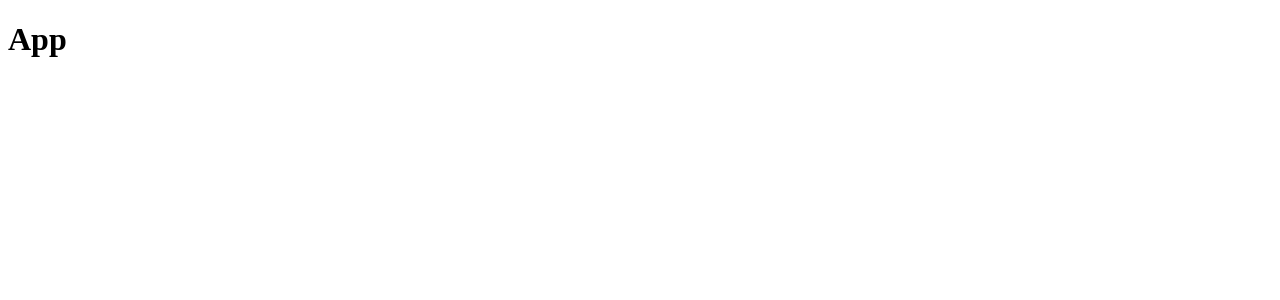
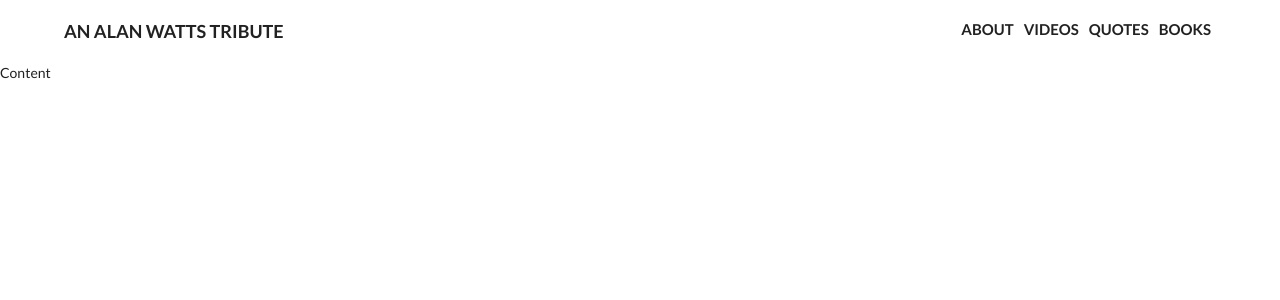
Before and after one commit to afutofu/an-alan-watts-tribute, a React (Create React App) app: page / in a window 1280 px wide. Shown: the top 300 px of the page. Built offline with nearby package versions, Linux system fonts and the light colour scheme.

Commit message:
Added Navbar

```diff
--- a/public/index.html
+++ b/public/index.html
@@ -15,6 +15,10 @@
       user's mobile device or desktop. See https://developers.google.com/web/fundamentals/web-app-manifest/
     -->
     <link rel="manifest" href="%PUBLIC_URL%/manifest.json" />
+    <link
+      rel="stylesheet"
+      href="https://cdn.jsdelivr.net/npm/semantic-ui@2.4.2/dist/semantic.min.css"
+    />
     <!--
       Notice the use of %PUBLIC_URL% in the tags above.
       It will be replaced with the URL of the `public` folder during the build.
--- a/src/App.js
+++ b/src/App.js
@@ -1,9 +1,12 @@
 import React from "react";
+
+import Navbar from "./components/Navbar/Navbar";
 
 const app = () => {
   return (
     <div>
-      <h1>App</h1>
+      <Navbar />
+      Content
     </div>
   );
 };
--- /dev/null
+++ b/src/components/Navbar/Navbar.js
@@ -0,0 +1,21 @@
+import React from "react";
+
+import classes from "./Navbar.module.css";
+
+const navbar = () => {
+  return (
+    <div className={classes.Navbar}>
+      <div className={classes.Title}>
+        <h3>AN ALAN WATTS TRIBUTE</h3>
+      </div>
+      <div className={classes.Links}>
+        <h4>ABOUT</h4>
+        <h4>VIDEOS</h4>
+        <h4>QUOTES</h4>
+        <h4>BOOKS</h4>
+      </div>
+    </div>
+  );
+};
+
+export default navbar;
--- /dev/null
+++ b/src/components/Navbar/Navbar.module.css
@@ -0,0 +1,18 @@
+.Navbar {
+  margin: 20px auto;
+  width: 90%;
+  display: flex;
+  justify-content: space-between;
+}
+
+.Title {
+}
+
+.Links {
+  display: flex;
+  align-items: flex-start;
+}
+
+.Links h4 {
+  margin: 0 5px;
+}
--- a/src/index.js
+++ b/src/index.js
@@ -3,4 +3,6 @@
 
 import App from "./App";
 
-ReactDOM.render(<App />, document.querySelector("#root"));
+const app = <App />;
+
+ReactDOM.render(app, document.querySelector("#root"));
```
Also changed, not shown: public/robots.txt (deleted).
